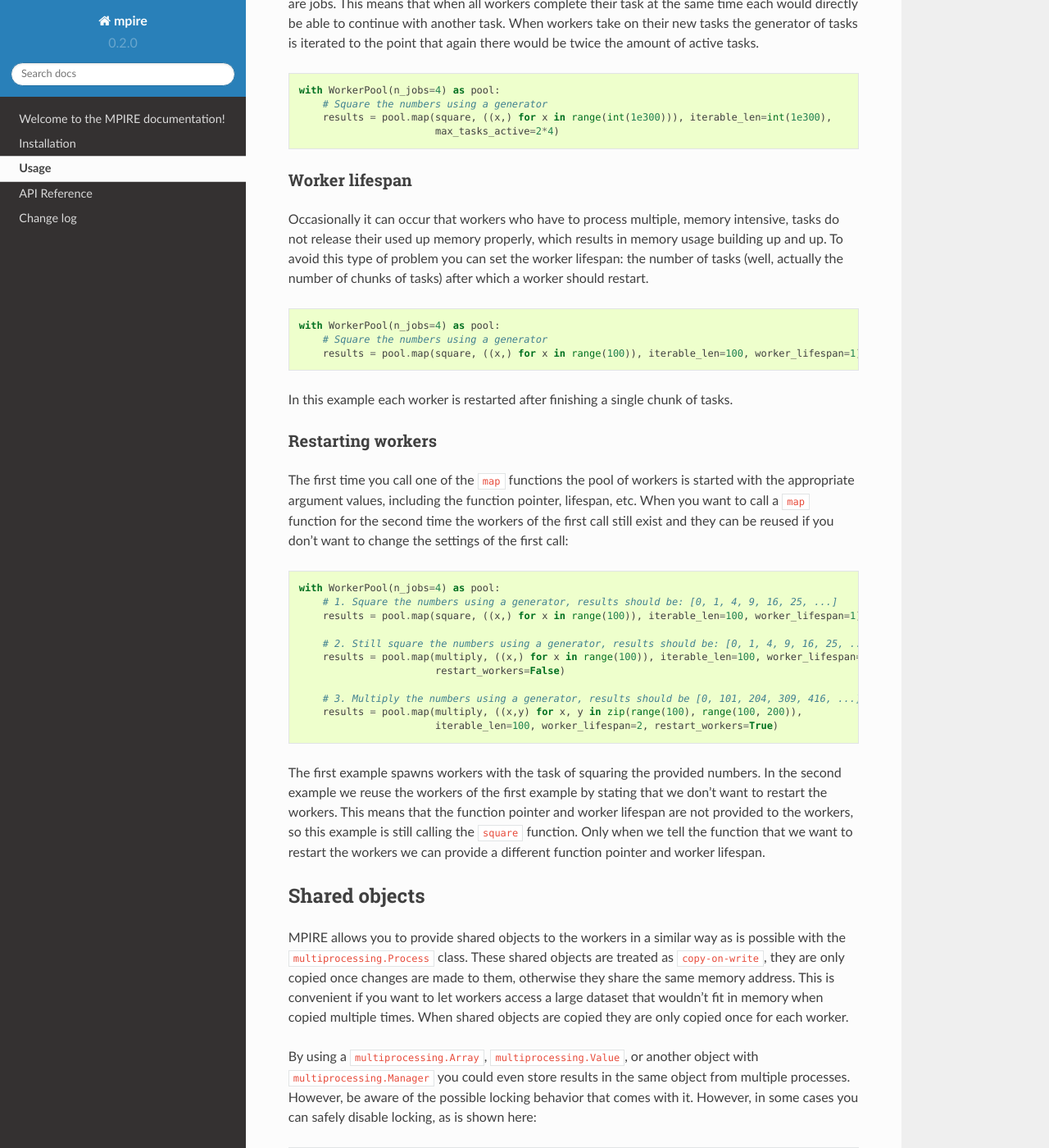
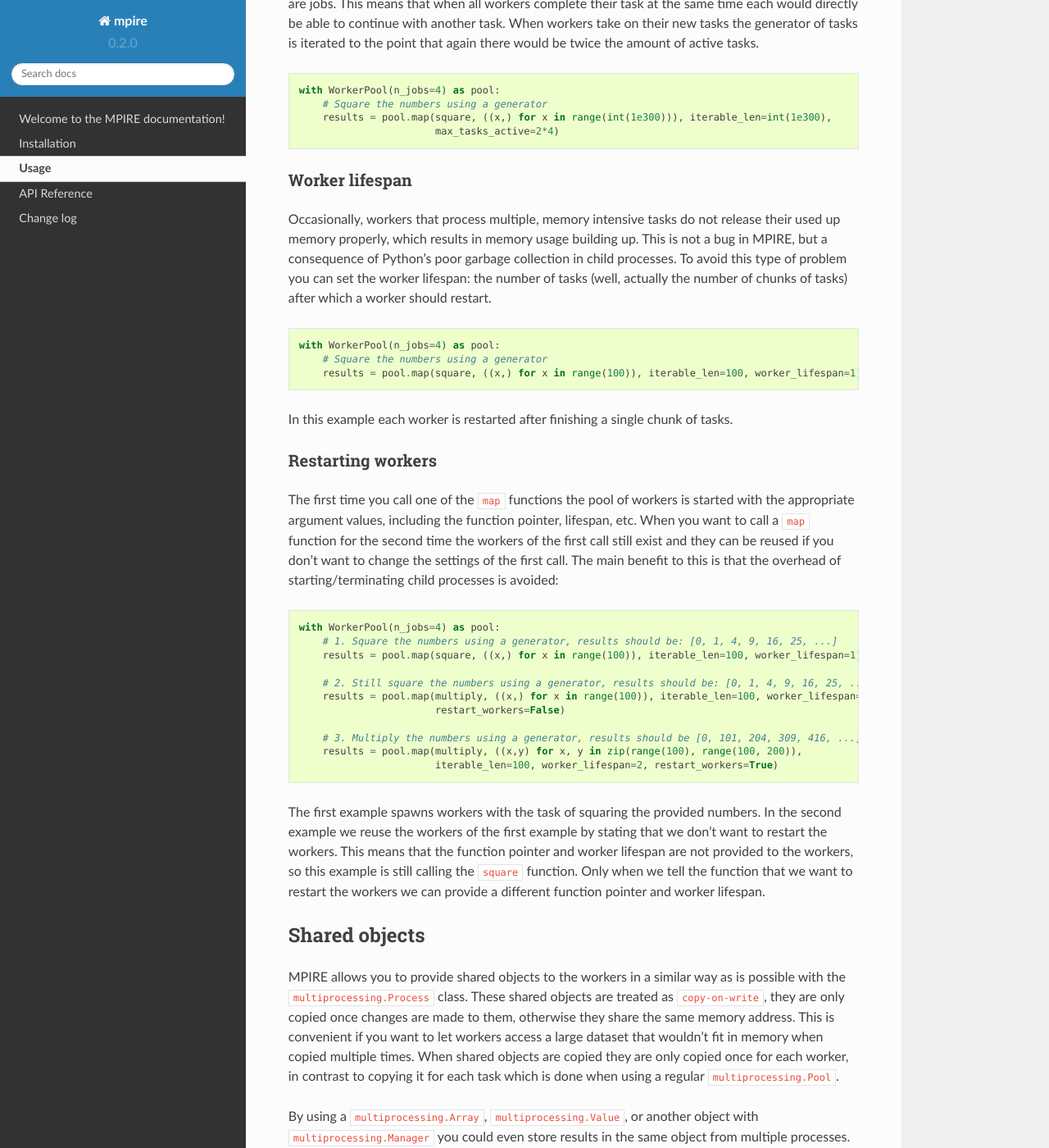
Before and after one commit to sybrenjansen/mpire, a Sphinx documentation site: the page built from docs/usage/index.rst, in a window 1280 px wide and 1400 px high, scrolled down 3315 px. Shown: the whole window at 82% size. Built offline with Sphinx 7.4.7 and the Read the Docs theme 2.0.0, drawn with Linux system fonts in a browser that asks for light colours.

Commit message:
Updated docs based on Ayla's feedback

```diff
--- a/docs/mpire.rst
+++ b/docs/mpire.rst
@@ -1,3 +1,5 @@
+:orphan:
+
 .. _secret:
 
 "The Empire"
--- a/docs/usage/index.rst
+++ b/docs/usage/index.rst
@@ -154,9 +154,10 @@ amount of active tasks.
 Worker lifespan
 ~~~~~~~~~~~~~~~
 
-Occasionally it can occur that workers who have to process multiple, memory intensive, tasks do not release their used
-up memory properly, which results in memory usage building up and up. To avoid this type of problem you can set the
-worker lifespan: the number of tasks (well, actually the number of chunks of tasks) after which a worker should restart.
+Occasionally, workers that process multiple, memory intensive tasks do not release their used up memory properly, which
+results in memory usage building up. This is not a bug in MPIRE, but a consequence of Python's poor garbage collection
+in child processes. To avoid this type of problem you can set the worker lifespan: the number of tasks (well, actually
+the number of chunks of tasks) after which a worker should restart.
 
 .. code-block:: python
 
@@ -171,7 +172,8 @@ Restarting workers
 
 The first time you call one of the ``map`` functions the pool of workers is started with the appropriate argument
 values, including the function pointer, lifespan, etc. When you want to call a ``map`` function for the second time the
-workers of the first call still exist and they can be reused if you don't want to change the settings of the first call:
+workers of the first call still exist and they can be reused if you don't want to change the settings of the first call.
+The main benefit to this is that the overhead of starting/terminating child processes is avoided:
 
 .. code-block:: python
 
@@ -201,7 +203,8 @@ MPIRE allows you to provide shared objects to the workers in a similar way as is
 ``multiprocessing.Process`` class. These shared objects are treated as ``copy-on-write``, they are only copied once
 changes are made to them, otherwise they share the same memory address. This is convenient if you want to let workers
 access a large dataset that wouldn't fit in memory when copied multiple times. When shared objects are copied they are
-only copied once for each worker.
+only copied once for each worker, in contrast to copying it for each task which is done when using a regular
+``multiprocessing.Pool``.
 
 By using a ``multiprocessing.Array``, ``multiprocessing.Value``, or another object with ``multiprocessing.Manager`` you
 could even store results in the same object from multiple processes. However, be aware of the possible locking behavior
--- a/requirements.txt
+++ /dev/null
@@ -1,3 +0,0 @@
-# Make requirements.txt and setup.py work together properly
-# https://caremad.io/2013/07/setup-vs-requirement/
--e .
```
